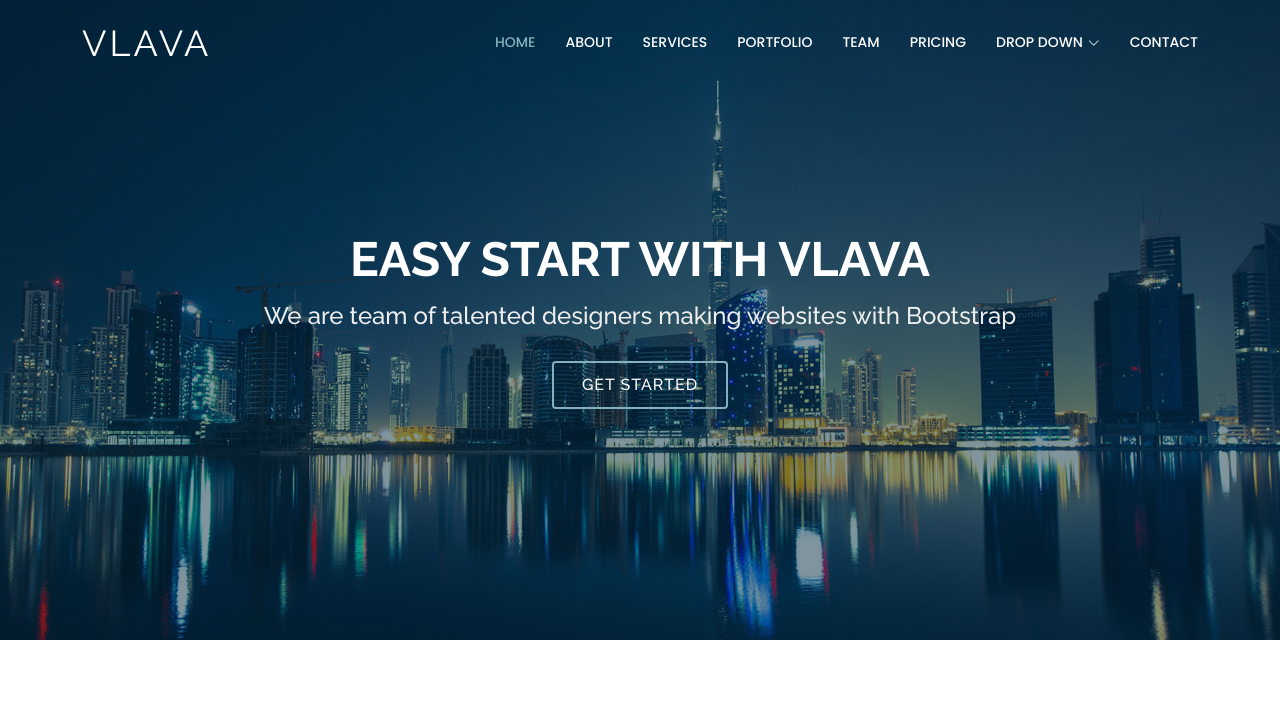
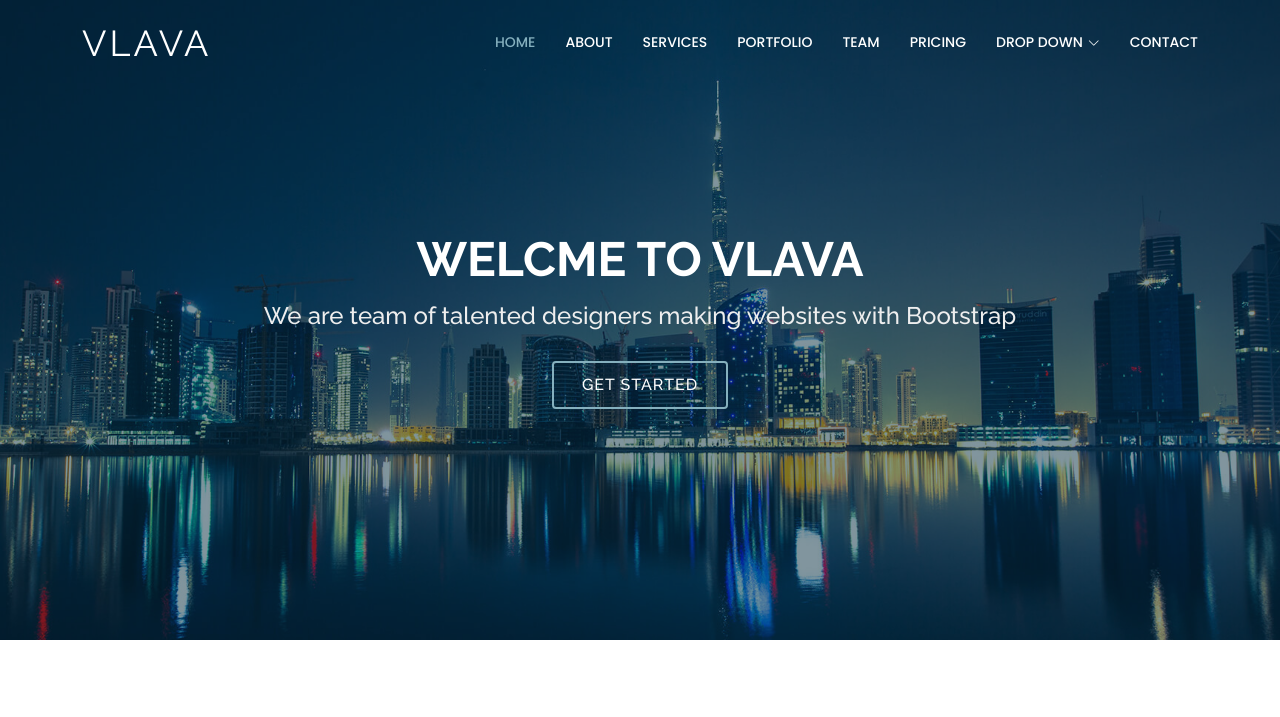
Before and after one commit to wasfiachammo/vlava, a plain HTML site: page index.html in a window 1280 px wide. Shown: the top 717 px of the page. Drawn offline with nearby package versions, Linux system fonts and the light colour scheme.

Commit message:
second Commit

```diff
--- a/index.html
+++ b/index.html
@@ -83,7 +83,7 @@
   <!-- ======= Hero Section ======= -->
   <section id="hero">
     <div class="hero-container">
-      <h1>Easy start with Vlava</h1>
+      <h1> Welcme to vlava</h1>
       <h2>We are team of talented designers making websites with Bootstrap</h2>
       <a href="#about" class="btn-get-started scrollto">Get Started</a>
     </div>
```
